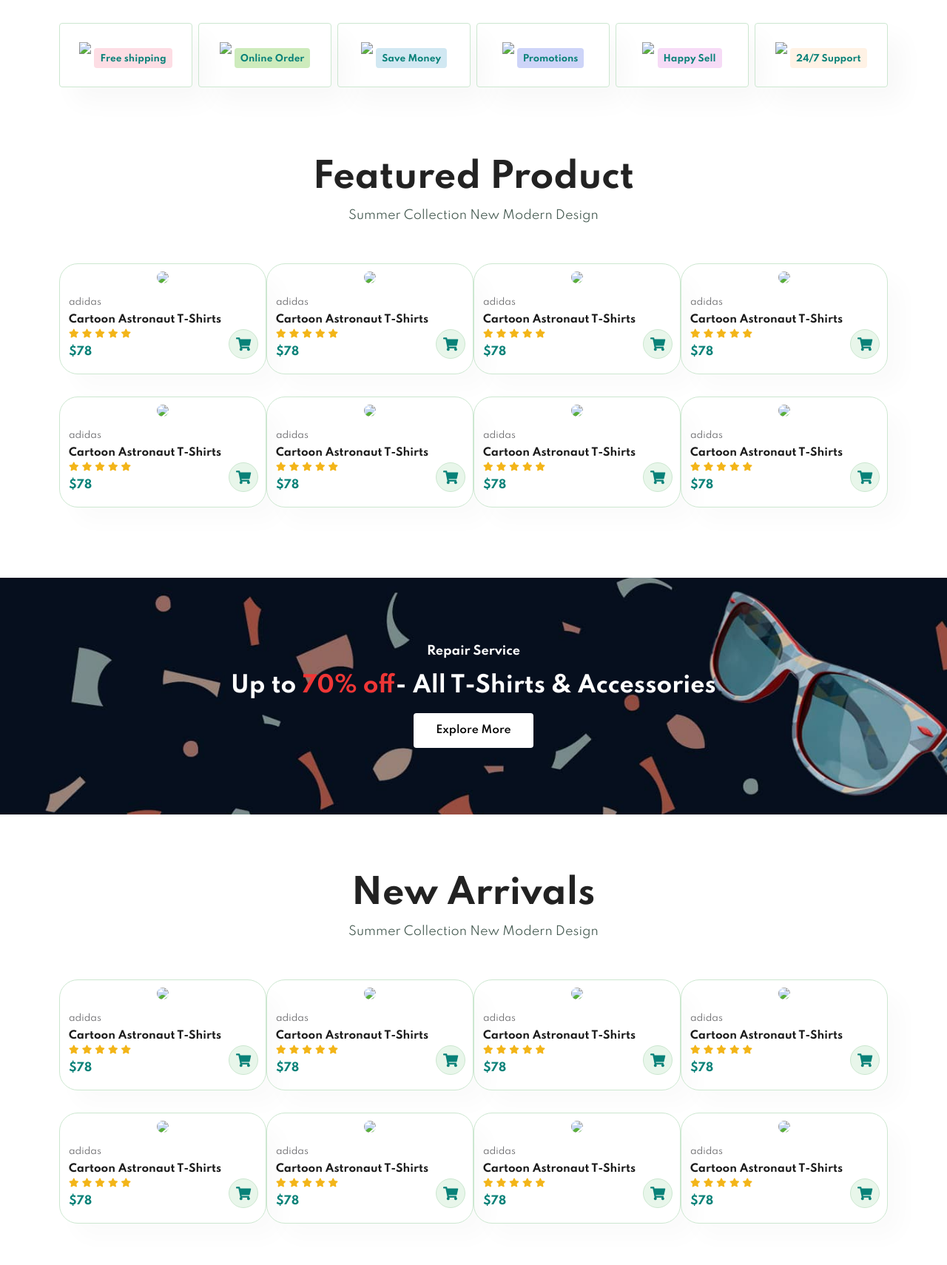
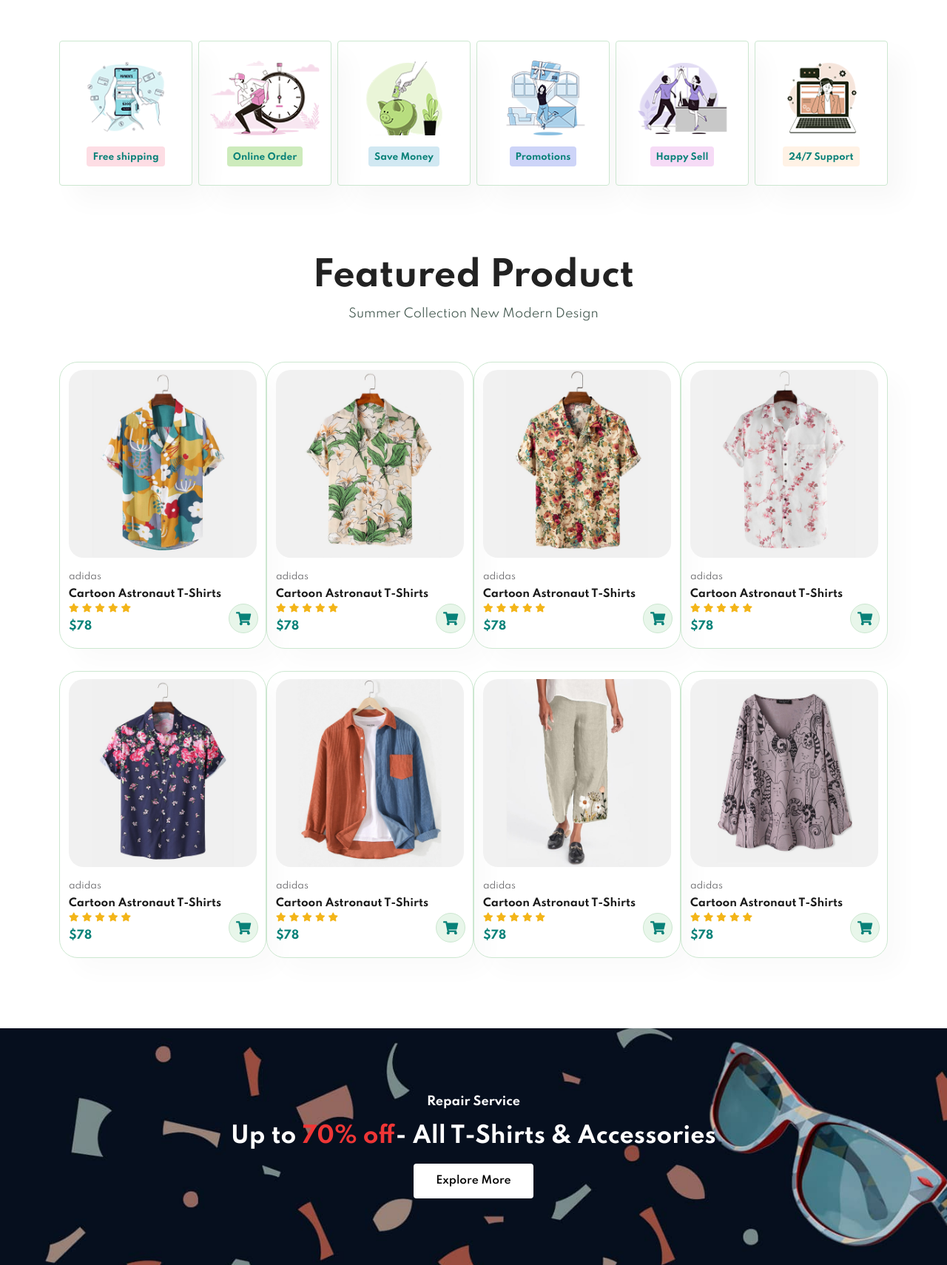
Before and after one commit to suyashkanase/Clothing-website-js, a plain HTML site: page index.html in a window 1280 px wide. Shown: the part 805-2515 px from the top of the page at 74% size. Drawn offline with Linux system fonts and the light colour scheme.

Commit message:
Update index.html

```diff
--- a/index.html
+++ b/index.html
@@ -13,7 +13,7 @@
 
     <body>
         <section id="header">
-            <a href="#"><img src="logo.png" class="logo"></a>
+            <a href="#"><img src="img/logo.png" class="logo"></a>
 
             <div>
                 <ul id="navbar">
@@ -43,27 +43,27 @@
 
         <section id="feature" class="section-p1">
             <div class="fe-box">
-                <img src="features/f1.png">
+                <img src="img/features/f1.png">
                 <h6>Free shipping</h6>
             </div>
             <div class="fe-box">
-                <img src="features/f2.png">
+                <img src="img/features/f2.png">
                 <h6>Online Order</h6>
             </div>
             <div class="fe-box">
-                <img src="features/f3.png">
+                <img src="img/features/f3.png">
                 <h6>Save Money</h6>
             </div>
             <div class="fe-box">
-                <img src="features/f4.png">
+                <img src="img/features/f4.png">
                 <h6>Promotions</h6>
             </div>
             <div class="fe-box">
-                <img src="features/f5.png">
+                <img src="img/features/f5.png">
                 <h6>Happy Sell</h6>
             </div>
             <div class="fe-box">
-                <img src="features/f6.png">
+                <img src="img/features/f6.png">
                 <h6>24/7 Support</h6>
             </div>
 
@@ -75,7 +75,7 @@
             <p>Summer Collection New Modern Design</p>
             <div class="pro-container">
                 <div class="pro">
-                    <img src="products/f1.jpg">
+                    <img src="img/products/f1.jpg">
                     <div class="des">
                         <span>adidas</span>
                         <h5>Cartoon Astronaut T-Shirts</h5>
@@ -91,7 +91,7 @@
                     <a href="#"><i class="fas fa-shopping-cart cart"></i></a>
                 </div>
                 <div class="pro">
-                    <img src="products/f2.jpg">
+                    <img src="img/products/f2.jpg">
                     <div class="des">
                         <span>adidas</span>
                         <h5>Cartoon Astronaut T-Shirts</h5>
@@ -107,7 +107,7 @@
                     <a href="#"><i class="fas fa-shopping-cart cart"></i></a>
                 </div>
                 <div class="pro">
-                    <img src="products/f3.jpg">
+                    <img src="img/products/f3.jpg">
                     <div class="des">
                         <span>adidas</span>
                         <h5>Cartoon Astronaut T-Shirts</h5>
@@ -123,7 +123,7 @@
                     <a href="#"><i class="fas fa-shopping-cart cart"></i></a>
                 </div>
                 <div class="pro">
-                    <img src="products/f4.jpg">
+                    <img src="img/products/f4.jpg">
                     <div class="des">
                         <span>adidas</span>
                         <h5>Cartoon Astronaut T-Shirts</h5>
@@ -139,7 +139,7 @@
                     <a href="#"><i class="fas fa-shopping-cart cart"></i></a>
                 </div>
                 <div class="pro">
-                    <img src="products/f5.jpg">
+                    <img src="img/products/f5.jpg">
                     <div class="des">
                         <span>adidas</span>
                         <h5>Cartoon Astronaut T-Shirts</h5>
@@ -155,7 +155,7 @@
                     <a href="#"><i class="fas fa-shopping-cart cart"></i></a>
                 </div>
                 <div class="pro">
-                    <img src="products/f6.jpg">
+                    <img src="img/products/f6.jpg">
                     <div class="des">
                         <span>adidas</span>
                         <h5>Cartoon Astronaut T-Shirts</h5>
@@ -171,7 +171,7 @@
                     <a href="#"><i class="fas fa-shopping-cart cart"></i></a>
                 </div>
                 <div class="pro">
-                    <img src="products/f7.jpg">
+                    <img src="img/products/f7.jpg">
                     <div class="des">
                         <span>adidas</span>
                         <h5>Cartoon Astronaut T-Shirts</h5>
@@ -187,7 +187,7 @@
                     <a href="#"><i class="fas fa-shopping-cart cart"></i></a>
                 </div>
                 <div class="pro">
-                    <img src="products/f8.jpg">
+                    <img src="img/products/f8.jpg">
                     <div class="des">
                         <span>adidas</span>
                         <h5>Cartoon Astronaut T-Shirts</h5>
@@ -216,7 +216,7 @@
             <p>Summer Collection New Modern Design</p>
             <div class="pro-container">
                 <div class="pro">
-                    <img src="products/n1.jpg">
+                    <img src="img/products/n1.jpg">
                     <div class="des">
                         <span>adidas</span>
                         <h5>Cartoon Astronaut T-Shirts</h5>
@@ -232,7 +232,7 @@
                     <a href="#"><i class="fas fa-shopping-cart cart"></i></a>
                 </div>
                 <div class="pro">
-                    <img src="products/n2.jpg">
+                    <img src="img/products/n2.jpg">
                     <div class="des">
                         <span>adidas</span>
                         <h5>Cartoon Astronaut T-Shirts</h5>
@@ -248,7 +248,7 @@
                     <a href="#"><i class="fas fa-shopping-cart cart"></i></a>
                 </div>
                 <div class="pro">
-                    <img src="products/n3.jpg">
+                    <img src="img/products/n3.jpg">
                     <div class="des">
                         <span>adidas</span>
                         <h5>Cartoon Astronaut T-Shirts</h5>
@@ -264,7 +264,7 @@
                     <a href="#"><i class="fas fa-shopping-cart cart"></i></a>
                 </div>
                 <div class="pro">
-                    <img src="products/n4.jpg">
+                    <img src="img/products/n4.jpg">
                     <div class="des">
                         <span>adidas</span>
                         <h5>Cartoon Astronaut T-Shirts</h5>
@@ -280,7 +280,7 @@
                     <a href="#"><i class="fas fa-shopping-cart cart"></i></a>
                 </div>
                 <div class="pro">
-                    <img src="products/n5.jpg">
+                    <img src="img/products/n5.jpg">
                     <div class="des">
                         <span>adidas</span>
                         <h5>Cartoon Astronaut T-Shirts</h5>
@@ -296,7 +296,7 @@
                     <a href="#"><i class="fas fa-shopping-cart cart"></i></a>
                 </div>
                 <div class="pro">
-                    <img src="products/n6.jpg">
+                    <img src="img/products/n6.jpg">
                     <div class="des">
                         <span>adidas</span>
                         <h5>Cartoon Astronaut T-Shirts</h5>
@@ -312,7 +312,7 @@
                     <a href="#"><i class="fas fa-shopping-cart cart"></i></a>
                 </div>
                 <div class="pro">
-                    <img src="products/n7.jpg">
+                    <img src="img/products/n7.jpg">
                     <div class="des">
                         <span>adidas</span>
                         <h5>Cartoon Astronaut T-Shirts</h5>
@@ -328,7 +328,7 @@
                     <a href="#"><i class="fas fa-shopping-cart cart"></i></a>
                 </div>
                 <div class="pro">
-                    <img src="products/n8.jpg">
+                    <img src="img/products/n8.jpg">
                     <div class="des">
                         <span>adidas</span>
                         <h5>Cartoon Astronaut T-Shirts</h5>
@@ -390,7 +390,7 @@
 
         <footer class="section-p1">
             <div class="col">
-                <img class='logo' src="logo.png">
+                <img class='logo' src="img/logo.png">
                 <h4>Contact</h4>
                 <p><strong> Address:</strong> 562 Wellington Road, Street 32, San Francisco</p>
                 <p><strong> Hours:</strong>10:00 - 18:00, Mon - Sat</p>
@@ -429,11 +429,11 @@
                 <h4>Install app</h4>
                 <p>From App Store or Google play</p>
                 <div class="row">
-                    <img src="pay/app.jpg">
-                    <img src="pay/play.jpg">
+                    <img src="img/pay/app.jpg">
+                    <img src="img/pay/play.jpg">
                 </div>
                 <p>Secured Payment Gateways</p>
-                <img src="pay/pay.png" alt="">
+                <img src="img/pay/pay.png" alt="">
             </div>
 
             <div class="copyright">
@@ -441,7 +441,7 @@
             </div>
         </footer>
 
-        <script src="script.js"></script>
+        <script src="img/script.js"></script>
     </body>
 
 </html>
```
